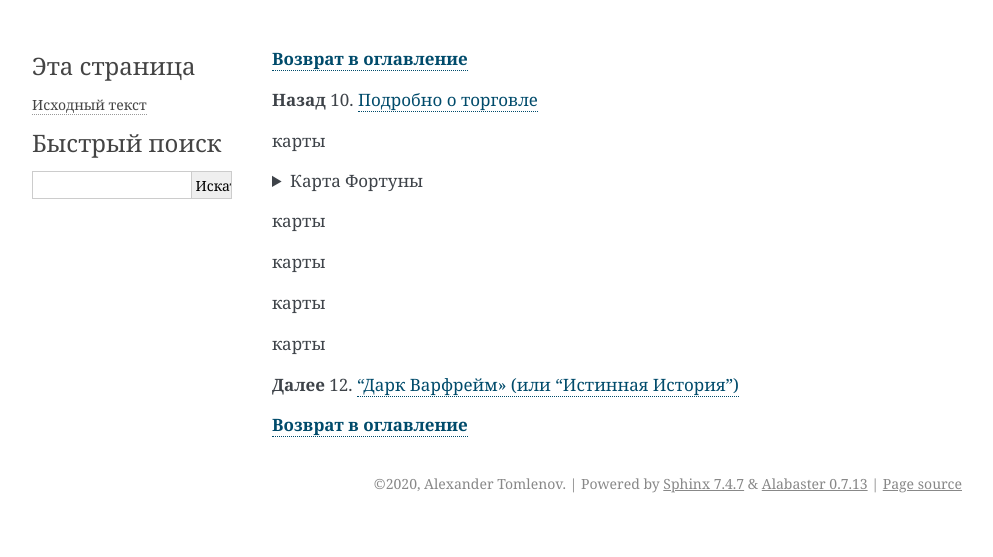
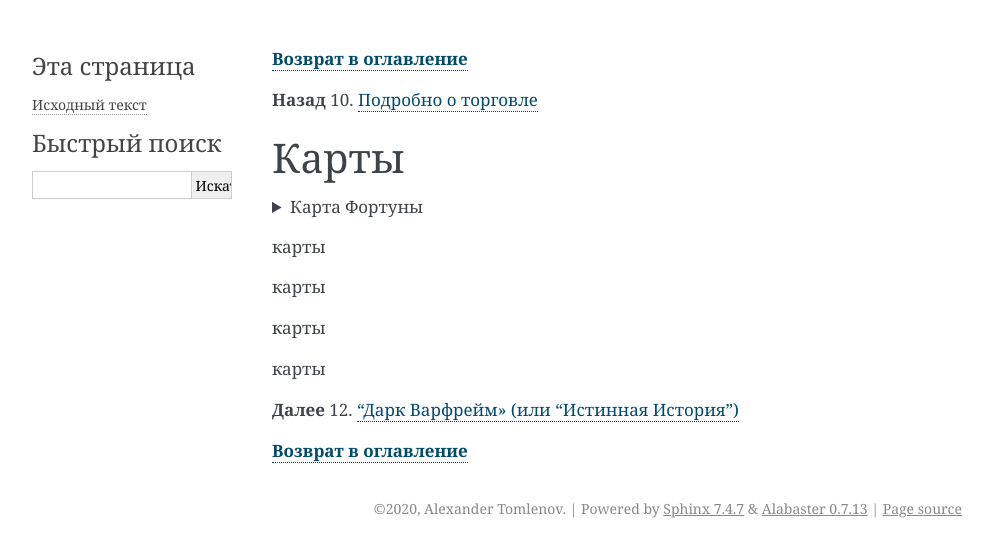
Before and after one commit to crackedmind/warframe-brief-guide, a Sphinx documentation site: the page built from source/11.md, in a window 1280 px wide. Shown: the top 557 px of the page, without its empty margins (148-1141 px from the left). Built offline with Sphinx 7.4.7, drawn with Linux system fonts in a browser that asks for light colours.

Commit message:
Update 11.md

```diff
--- a/source/11.md
+++ b/source/11.md
@@ -2,7 +2,9 @@
 
 **Назад** 10. [Подробно о торговле](10.md)
 
-карты
+
+
+### Карты
 
 <details>
   <summary> Карта Фортуны</summary>
```
